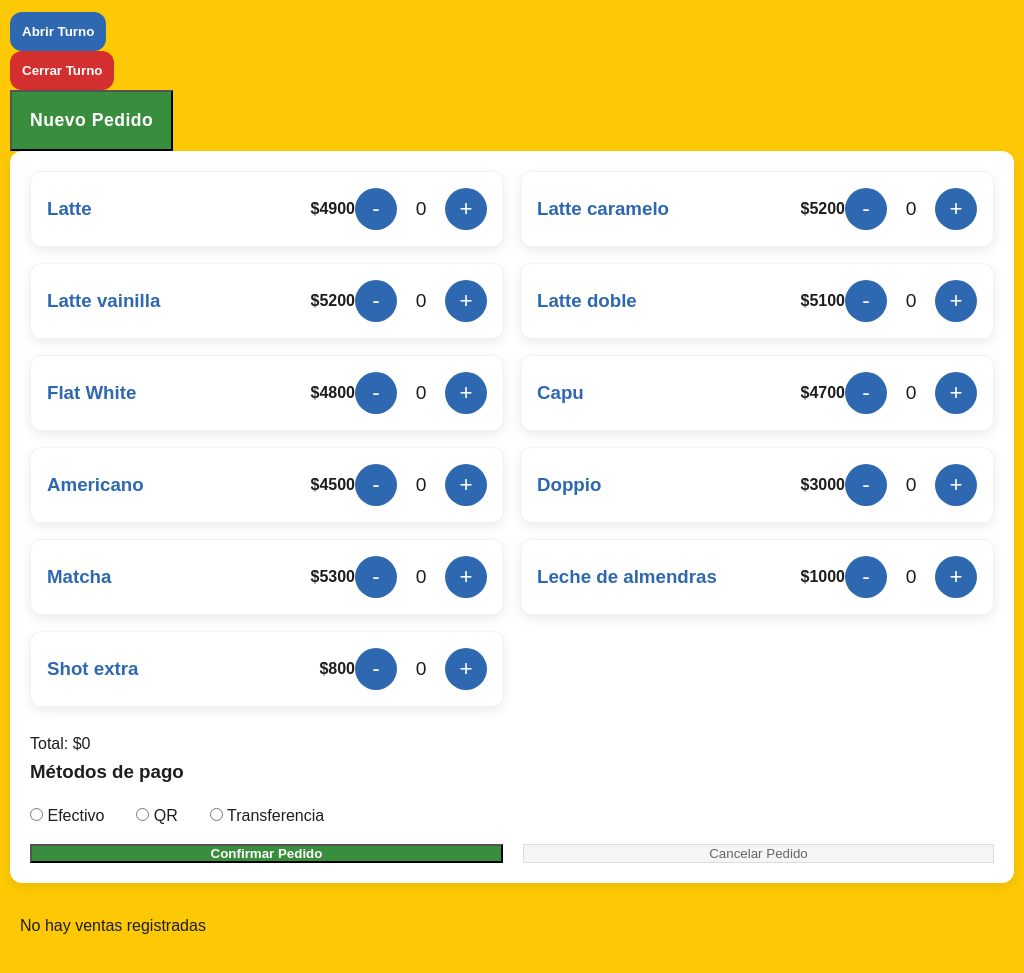
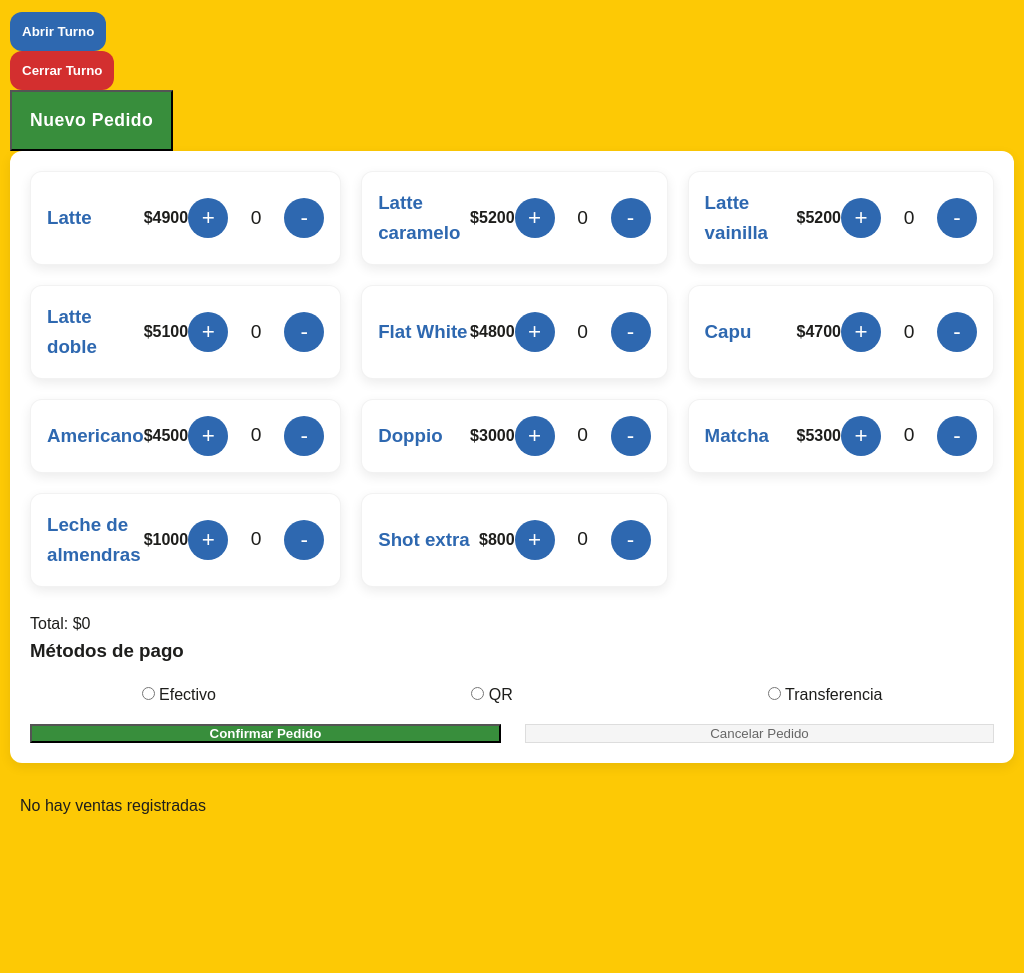
Before and after one commit to elmorochobueno/Shmoo, a plain HTML site: page index.html in a window 1024 px wide. Shown: the part 69-1042 px from the top of the page. After the commit the page ends 927 px from the top, so only its background shows below. Drawn offline with Linux system fonts and the light colour scheme.

Commit message:
Update style.css

```diff
--- a/style.css
+++ b/style.css
@@ -230,3 +230,60 @@ h1 {
     .payment-options { flex-direction: column; gap: 10px; }
     .order-actions { flex-direction: column; }
 }
+/* ======================
+   OPTIMIZACIÓN TABLET LANDSCAPE
+   ====================== */
+@media (min-width: 769px) and (max-width: 1200px) and (orientation: landscape) {
+    /* Grilla de productos más columnas */
+    .menu-grid {
+        grid-template-columns: repeat(3, 1fr);
+        gap: 20px;
+    }
+
+    /* Burbuja de ventas alineadas en fila */
+    .sales-log {
+        display: flex;
+        flex-wrap: wrap;
+        gap: 16px;
+        max-height: none;
+    }
+
+    .sale-entry {
+        flex: 1 1 calc(33% - 16px);
+        margin-bottom: 0;
+    }
+
+    /* Último pedido más grande */
+    .sales-log .sale-entry:first-child {
+        flex: 2 1 calc(66% - 16px);
+    }
+
+    /* Botones Confirmar y Cancelar uno al lado del otro, más separados */
+    .order-actions {
+        justify-content: space-between;
+        flex-direction: row;
+        gap: 24px;
+    }
+
+    .success-btn, .cancel-btn {
+        width: 48%;
+    }
+
+    /* Métodos de pago más espaciados horizontalmente */
+    .payment-options {
+        justify-content: space-around;
+        flex-wrap: wrap;
+    }
+
+    /* Botones + y - más grandes y a la derecha */
+    .quantity-selector {
+        flex-direction: row-reverse;
+        gap: 12px;
+    }
+
+    .qty-btn {
+        width: 40px;
+        height: 40px;
+        font-size: 1.4rem;
+    }
+}
```
